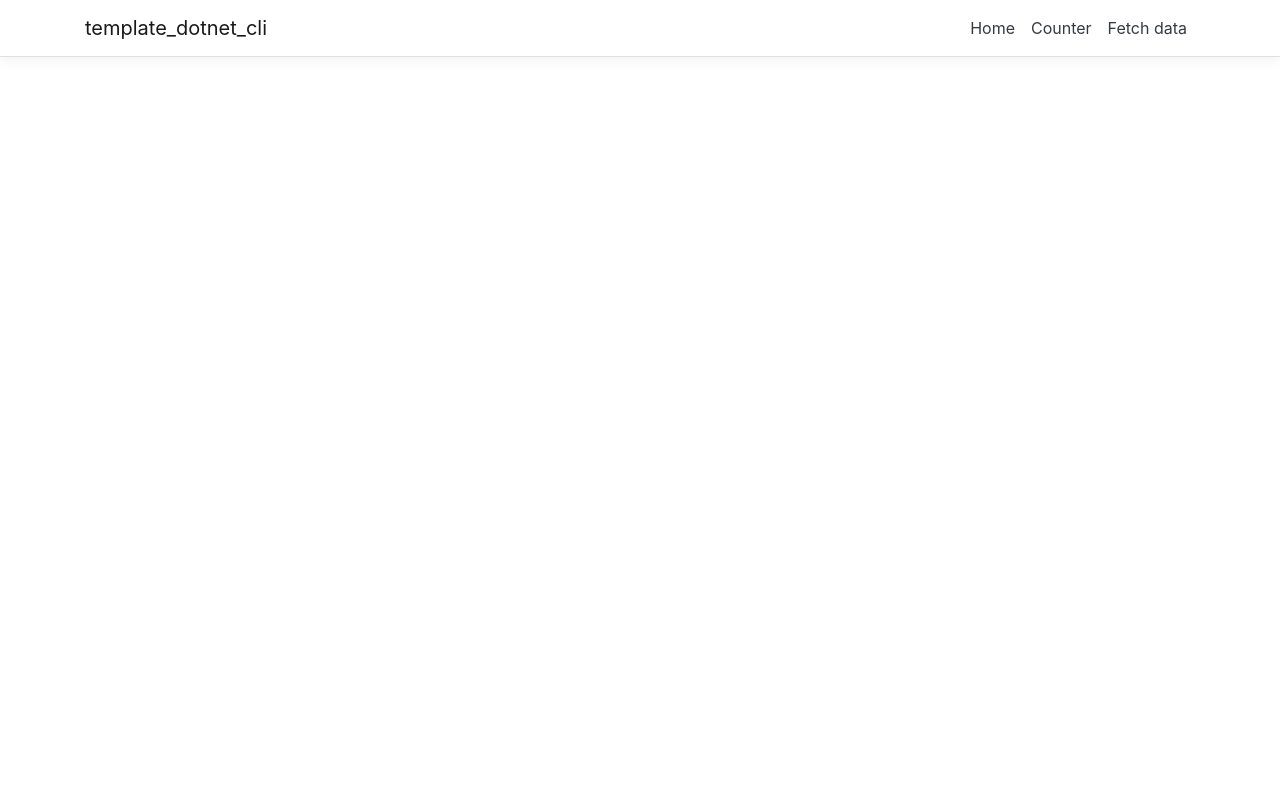
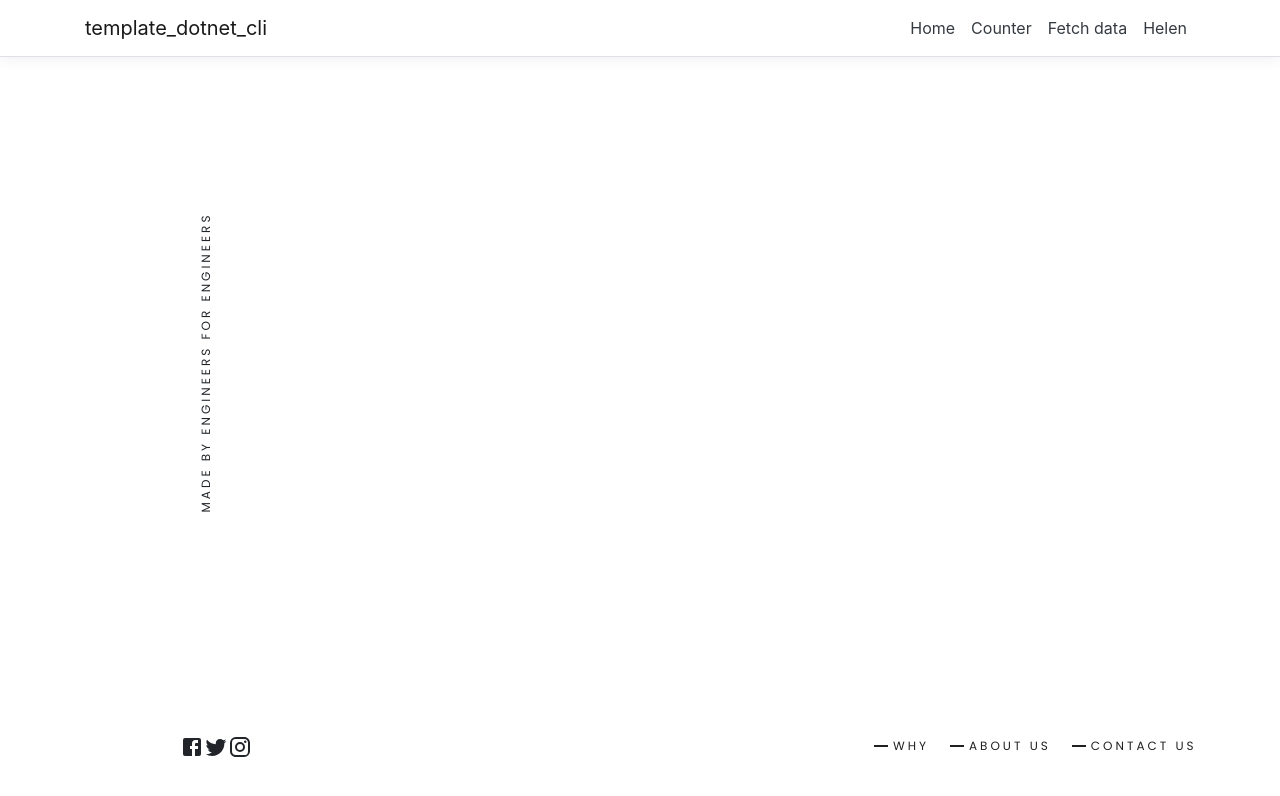
Before and after one commit to ChrisCodeCole/temp-dotnet-cra, a React (Create React App) app: page /helen in a window 1280 px wide. Shown: the top 796 px of the page. Built offline with nearby package versions, Linux system fonts and the light colour scheme; a web font is replaced by a local one.

Commit message:
add social icon, footer, and madebyengineerforengineers components

```diff
--- a/package.json
+++ b/package.json
@@ -3,7 +3,8 @@
 	"version": "0.1.0",
 	"private": true,
 	"dependencies": {
-		"@material-ui/core": "^4.9.2",
+		"@material-ui/core": "^4.9.3",
+		"@material-ui/icons": "^4.9.1",
 		"axios": "^0.19.2",
 		"babel-eslint": "10.0.3",
 		"bootstrap": "^4.4.1",
--- a/src/App.js
+++ b/src/App.js
@@ -1,10 +1,10 @@
 import React from 'react';
-import {Route} from 'react-router';
-import {Layout} from './components/Layout';
-import {Home} from './components/Home';
-import {FetchData} from './components/FetchData';
-import {Counter} from './components/Counter';
-
+import { Route } from 'react-router';
+import { Layout } from './components/Layout';
+import { Home } from './components/Home';
+import { FetchData } from './components/FetchData';
+import { Counter } from './components/Counter';
+import Helen from './components/Helen';
 import './custom.css';
 
 const App = () => {
@@ -15,6 +15,7 @@ const App = () => {
 			<Route exact path='/' component={Home} />
 			<Route path='/counter' component={Counter} />
 			<Route path='/fetch-data' component={FetchData} />
+			<Route path='/helen' component={Helen} />
 		</Layout>
 	);
 };
--- /dev/null
+++ b/src/components/Footer/Footer.js
@@ -0,0 +1,30 @@
+import React from 'react';
+import { Link } from 'react-router-dom';
+import Button from '@material-ui/core/Button';
+import classes from './Footer.module.css';
+import RemoveIcon from '@material-ui/icons/Remove';
+
+const Footer = () => (
+	<div className={classes.Footer}>
+		<Link to='/'>
+			<Button>
+				<RemoveIcon />
+				Why
+			</Button>
+		</Link>
+		<Link to='/'>
+			<Button>
+				<RemoveIcon />
+				About Us
+			</Button>
+		</Link>
+		<Link to='/'>
+			<Button>
+				<RemoveIcon />
+				Contact Us
+			</Button>
+		</Link>
+	</div>
+);
+
+export default Footer;
--- /dev/null
+++ b/src/components/Footer/Footer.module.css
@@ -0,0 +1,17 @@
+.Footer {
+	position: absolute;
+	left: 67.26%;
+	right: 4.24%;
+	top: 90.94%;
+	bottom: 6.82%;
+}
+
+.Footer button {
+	font-family: Poppins;
+	/* color: #fff; */
+	font-style: normal;
+	font-weight: normal;
+	font-size: 12px;
+	line-height: 19px;
+	letter-spacing: 3px;
+}
--- /dev/null
+++ b/src/components/Helen.js
@@ -0,0 +1,16 @@
+import React from 'react';
+import SocialIcons from './SocialIcons/SocialIcons';
+import MadeByEngineersForEngineers from './MadeByEngineersForEngineers/MadeByEngineersForEngineers';
+import Footer from './Footer/Footer';
+
+const Helen = () => {
+	return (
+		<div>
+			<MadeByEngineersForEngineers />
+			<SocialIcons />
+			<Footer />
+		</div>
+	);
+};
+
+export default Helen;
--- /dev/null
+++ b/src/components/MadeByEngineersForEngineers/MadeByEngineersForEngineers.js
@@ -0,0 +1,10 @@
+import React from 'react';
+import classes from './MadeByEngineersForEngineers.module.css';
+
+const MadeByEngineersForEngineers = () => (
+	<div className={classes.Engineers}>
+		<h6>Made By Engineers For Engineers</h6>
+	</div>
+);
+
+export default MadeByEngineersForEngineers;
--- /dev/null
+++ b/src/components/MadeByEngineersForEngineers/MadeByEngineersForEngineers.module.css
@@ -0,0 +1,20 @@
+.Engineers {
+}
+
+.Engineers h6 {
+	position: absolute;
+	height: 19px;
+	width: 30%;
+	left: 1%;
+	right: 75.28%;
+	top: calc(40% - 19px / 2);
+	font-family: Poppins;
+	font-style: normal;
+	font-weight: normal;
+	font-size: 12px;
+	line-height: 19px;
+	letter-spacing: 3px;
+	text-transform: uppercase;
+	/* color: #FFFFFF; */
+	transform: rotate(-90deg);
+}
--- a/src/components/NavMenu.js
+++ b/src/components/NavMenu.js
@@ -1,4 +1,4 @@
-import React, {Component} from 'react'
+import React, { Component } from 'react';
 import {
 	Collapse,
 	Container,
@@ -7,26 +7,26 @@ import {
 	NavbarToggler,
 	NavItem,
 	NavLink,
-} from 'reactstrap'
-import {Link} from 'react-router-dom'
-import './NavMenu.css'
+} from 'reactstrap';
+import { Link } from 'react-router-dom';
+import './NavMenu.css';
 
 export class NavMenu extends Component {
-	static displayName = NavMenu.name
+	static displayName = NavMenu.name;
 
 	constructor(props) {
-		super(props)
+		super(props);
 
-		this.toggleNavbar = this.toggleNavbar.bind(this)
+		this.toggleNavbar = this.toggleNavbar.bind(this);
 		this.state = {
 			collapsed: true,
-		}
+		};
 	}
 
 	toggleNavbar() {
 		this.setState({
 			collapsed: !this.state.collapsed,
-		})
+		});
 	}
 
 	render() {
@@ -40,7 +40,10 @@ export class NavMenu extends Component {
 						<NavbarBrand tag={Link} to='/'>
 							template_dotnet_cli
 						</NavbarBrand>
-						<NavbarToggler onClick={this.toggleNavbar} className='mr-2' />
+						<NavbarToggler
+							onClick={this.toggleNavbar}
+							className='mr-2'
+						/>
 						<Collapse
 							className='d-sm-inline-flex flex-sm-row-reverse'
 							isOpen={!this.state.collapsed}
@@ -48,18 +51,39 @@ export class NavMenu extends Component {
 						>
 							<ul className='navbar-nav flex-grow'>
 								<NavItem>
-									<NavLink tag={Link} className='text-dark' to='/'>
+									<NavLink
+										tag={Link}
+										className='text-dark'
+										to='/'
+									>
 										Home
 									</NavLink>
 								</NavItem>
 								<NavItem>
-									<NavLink tag={Link} className='text-dark' to='/counter'>
+									<NavLink
+										tag={Link}
+										className='text-dark'
+										to='/counter'
+									>
 										Counter
 									</NavLink>
 								</NavItem>
 								<NavItem>
-									<NavLink tag={Link} className='text-dark' to='/fetch-data'>
+									<NavLink
+										tag={Link}
+										className='text-dark'
+										to='/fetch-data'
+									>
 										Fetch data
+									</NavLink>
+								</NavItem>
+								<NavItem>
+									<NavLink
+										tag={Link}
+										className='text-dark'
+										to='/helen'
+									>
+										Helen
 									</NavLink>
 								</NavItem>
 							</ul>
@@ -67,6 +91,6 @@ export class NavMenu extends Component {
 					</Container>
 				</Navbar>
 			</header>
-		)
+		);
 	}
 }
--- /dev/null
+++ b/src/components/SocialIcons/SocialIcons.js
@@ -0,0 +1,13 @@
+import React from 'react';
+import { Facebook, Twitter, Instagram } from '@material-ui/icons';
+import classes from './SocialIcons.module.css';
+
+const SocialIcons = () => (
+	<div className={classes.socialIcons}>
+		<Facebook />
+		<Twitter />
+		<Instagram />
+	</div>
+);
+
+export default SocialIcons;
--- /dev/null
+++ b/src/components/SocialIcons/SocialIcons.module.css
@@ -0,0 +1,8 @@
+.socialIcons {
+	position: absolute;
+	/* left: 4.79%; */
+	right: 80.31%;
+	top: 91.65%;
+	bottom: 7.88%;
+	/* color: #fff; */
+}
```
Also changed, not shown: src/components/Home.js (+24 -22 lines), 1 other file (tests, documents, lock files or other folders).
